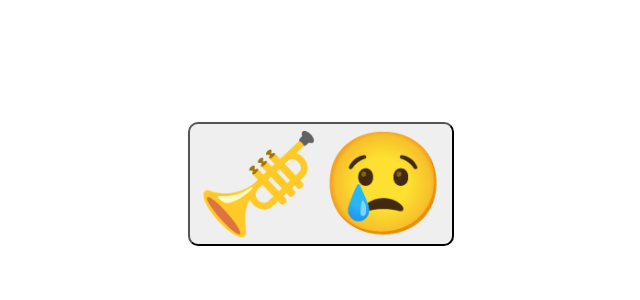
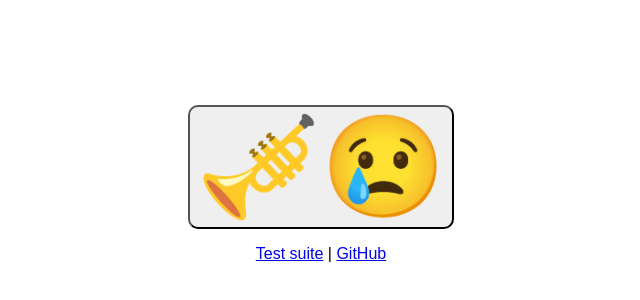
Before and after one commit to salomvary/audio-snapshot-testing, a website: page index.html in a window 1280 px wide. Shown: the part 216-516 px from the top of the page, without its empty margins (319-959 px from the left). Drawn offline with Linux system fonts and the light colour scheme.

Commit message:
Add links to the app

```diff
--- a/index.html
+++ b/index.html
@@ -6,6 +6,8 @@
     <style>
       html {
         height: 100%;
+        font-family: sans-serif;
+        text-align: center;
       }
       body {
         margin: 0;
@@ -21,7 +23,15 @@
     </style>
   </head>
   <body>
-    <button>🎺😢</button>
+    <main>
+      <p>
+        <button>🎺😢</button>
+      </p>
+      <p>
+        <a href="test.html">Test suite</a> |
+        <a href="https://github.com/salomvary/audio-snapshot-testing/">GitHub</a>
+      </p>
+    </main>
     <script type="module">
       import sadtrombone from './sadtrombone.js'
 
```
